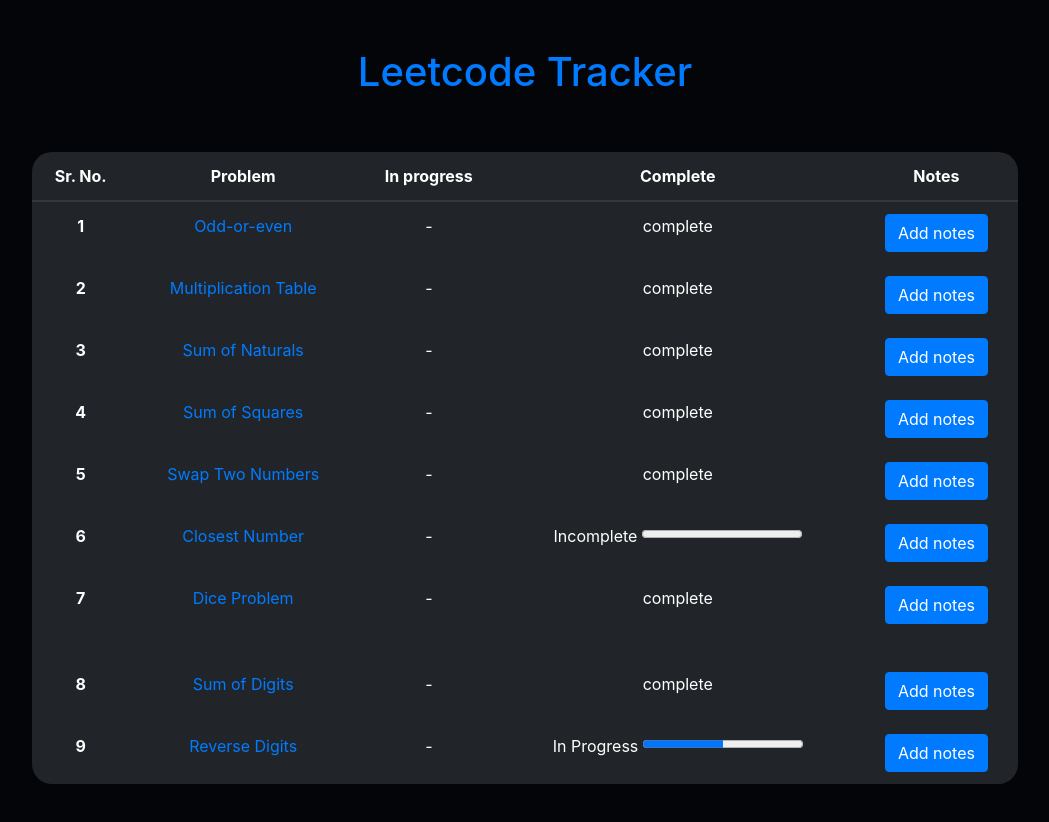
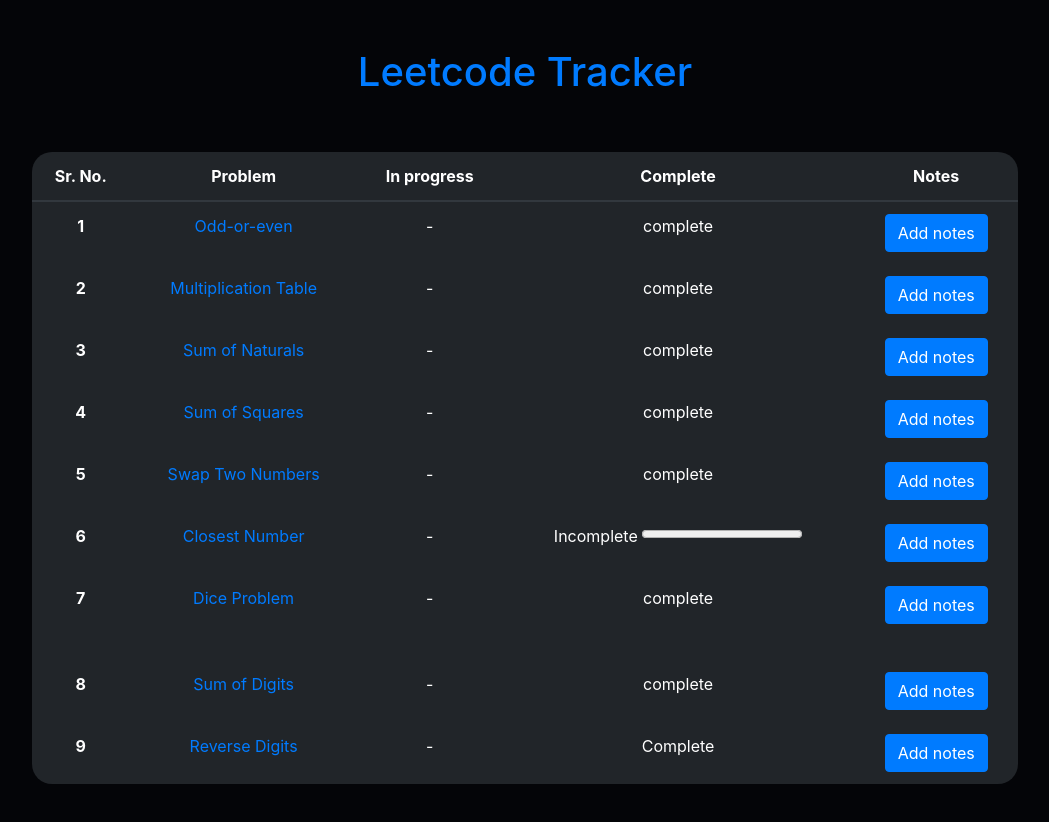
Before and after one commit to Rupesh-Kumbhar/leetcode-tracker, a React (Create React App) app: page / in a window 1280 px wide. Shown: the top 822 px of the page, without its empty margins (115-1164 px from the left). Built offline with nearby package versions, Linux system fonts and the light colour scheme.

Commit message:
Added Reverse number problem

```diff
--- a/src/components/problemTable/problemTable.jsx
+++ b/src/components/problemTable/problemTable.jsx
@@ -172,7 +172,7 @@
                     </a>
                   </td>
                   <td> - </td>
-                  <td>In Progress <progress value="50" max="100"></progress></td>
+                  <td>Complete</td>
                   <td>
                     <button type="button" className="btn btn-primary" onClick={() => setShowModal(true)} >Add notes</button>
                   </td>
```
